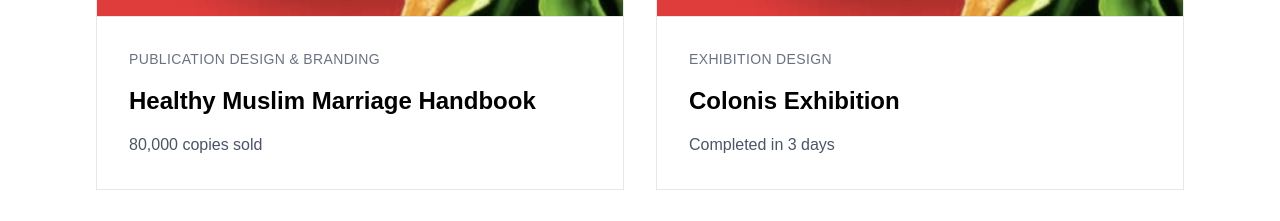
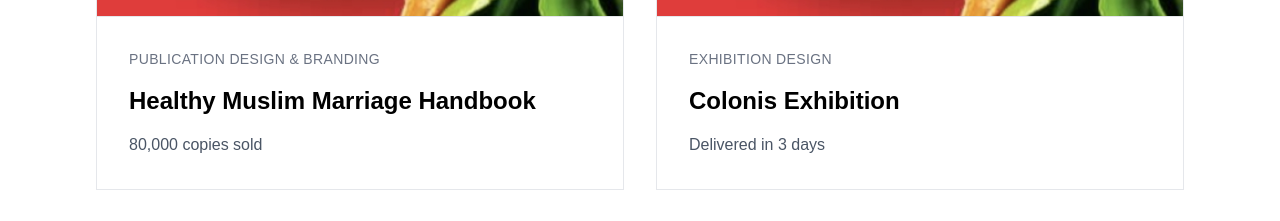
Before and after one commit to tanbuidesigns/tan-bui-designs, a Next.js app: page / in a window 1280 px wide. Shown: the part 1880-2101 px from the top of the page. Built offline with nearby package versions, Linux system fonts and the light colour scheme.

Commit message:
Upgrade Colonis narrative

```diff
--- a/src/data/projects.ts
+++ b/src/data/projects.ts
@@ -45,8 +45,9 @@ solution:
 slug: "colonis-exhibition",
 category: "Exhibition Design",
 client: "Colonis",
-    result: "Completed in 3 days",
+result: "Delivered in 3 days",
 image: "/projects/colonis-exhibition/cover.jpg",
+
 gallery: [
 "/projects/colonis-exhibition/cover.jpg",
 "/projects/colonis-exhibition/cover.jpg",
@@ -60,20 +61,34 @@ services: [
 "Brand Application",
 "Artwork Production",
 ],
+
 intro:
-      "A fast-turnaround exhibition concept created for Colonis, built around a landscape-led visual theme.",
+"A pharmaceutical exhibition concept developed and delivered from brief to print in just three days.",
+
+overview:
+"What made this project unusual wasn't the design. It was the speed. The exhibition went from initial brief to final print files in just three days.",
+
 challenge:
-      "The project needed a strong concept, clear visual direction and polished execution within an extremely tight timeframe.",
+"The client needed a complete exhibition concept under an extremely tight deadline. There wasn't time for endless concepts, meetings or revisions.",
+
+approach:
+"I focused on finding a strong central idea that could carry the entire exhibition. By making key decisions early, I was able to move quickly without sacrificing quality.",
+
+solution:
+"A landscape-inspired visual theme was developed that connected the graphics, messaging and exhibition experience into one coherent concept.",
+
 role: [
-      "Creative concept",
-      "Exhibition design",
-      "Visual direction",
-      "Layout design",
-      "Final artwork execution",
+"Creative Concept",
+"Exhibition Design",
+"Visual Direction",
+"Artwork Production",
+"Client Presentation",
 ],
+
 outcome:
-      "The first concept was approved straight away, the exhibition was completed in three days, and the success helped build further client confidence.",
+"The first concept was approved almost immediately and the project was delivered to print within three days, helping build confidence and secure future opportunities.",
 },
+
   {
     title: "Menarini Healthcare Exhibition",
     slug: "menarini-healthcare-exhibition",
```
Lines whose indentation alone changed are shown as unchanged.
